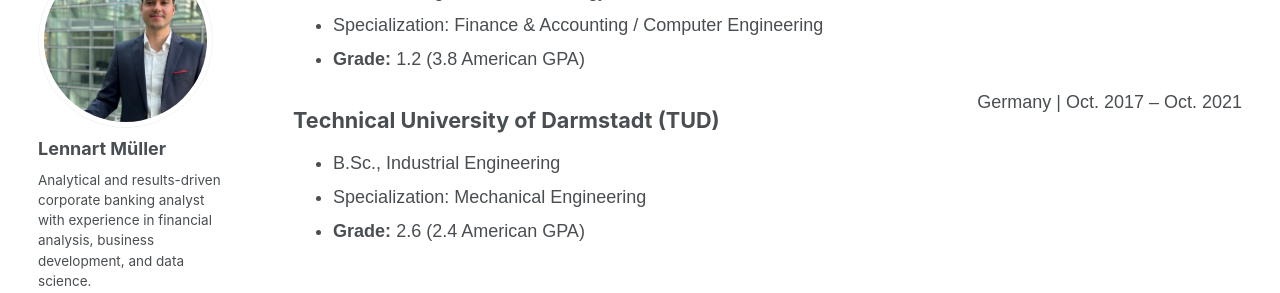
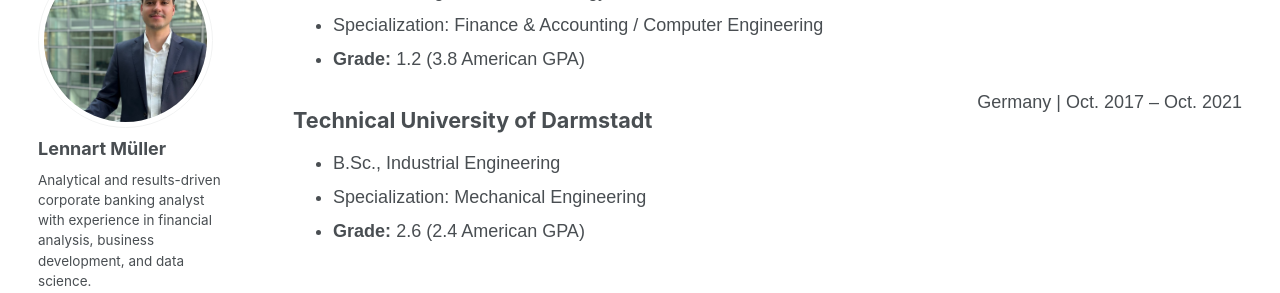
Before and after one commit to lennartmueller123/lennartmueller123.github.io, a Jekyll site: the page built from _pages/cv.html, in a window 1280 px wide and 900 px high, scrolled down 361 px. Shown: the part 153-446 px from the top of the window. Built offline with Jekyll 4.4.1, drawn with Linux system fonts in a browser that asks for light colours.

Commit message:
Update cv.html

```diff
--- a/_pages/cv.html
+++ b/_pages/cv.html
@@ -90,7 +90,7 @@ redirect_from:
 
         <div class="entry">
             <div class="entry-header">
-                <h3>Technical University of Darmstadt (TUD)</h3>
+                <h3>Technical University of Darmstadt</h3>
                 <p>Germany | Oct. 2017 – Oct. 2021</p>
             </div>
             <ul>
```
